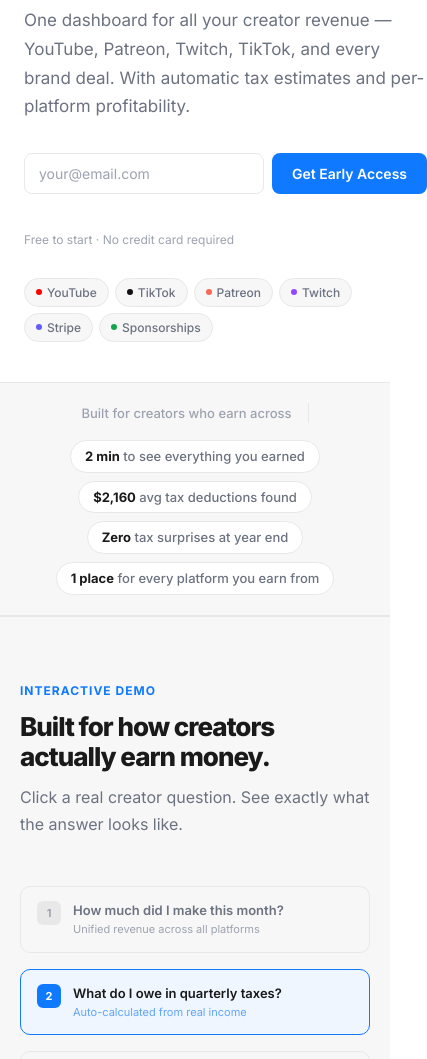
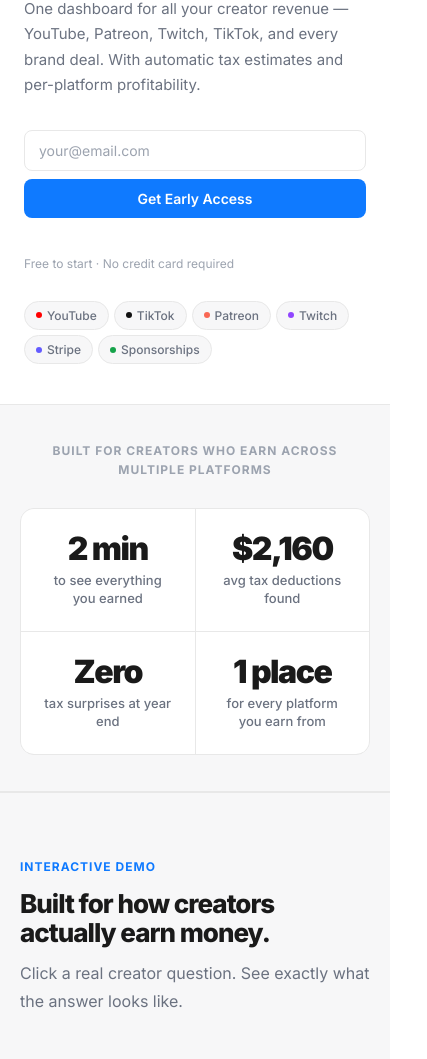
Before and after one commit to krschua626-ops/CreatorLedger-Demo, a plain HTML site: page index.html in a window 390 px wide. Shown: the part 265-1324 px from the top of the page, 427 px wide, since content can reach past the window. Drawn offline with Linux system fonts and the light colour scheme.

Commit message:
Fix mobile overflow, boost social proof stats, and add demo deep-links
- Fix mobile hero: h1 scales down to clamp(28px,8vw,36px), hero-form
  stacks vertically, nav-ghost hidden, overflow-x contained — zero
  overflow elements at 390px viewport
- Social proof bar: redesigned from pill strip into a prominent 4-stat
  Notion-style grid with large numbers (32px bold) and descriptions
  2×2 on mobile, 4-column on desktop
- Feature cards: "See it in action" now deep-links to the correct demo
  scenario (Revenue→0, Tax→1, Profitability→2, Sponsorships→3) via
  new goToScene() helper that scrolls then activates the right panel

Co-Authored-By: Claude Sonnet 4.6 <noreply@anthropic.com>

```diff
--- a/index.html
+++ b/index.html
@@ -114,12 +114,13 @@
     .fb-sub.green { color: var(--green); }
 
     /* SOCIAL PROOF */
-    #social { border-top: 1px solid var(--border); border-bottom: 1px solid var(--border); background: var(--bg-2); padding: 20px 40px; display: flex; align-items: center; justify-content: center; gap: 16px; flex-wrap: wrap; }
-    #social p { font-size: 13px; color: var(--text-3); font-weight: 500; white-space: nowrap; }
-    .social-divider { width: 1px; height: 20px; background: var(--border); }
-    .stat-pills { display: flex; gap: 8px; flex-wrap: wrap; justify-content: center; }
-    .stat-pill { background: #fff; border: 1px solid var(--border); border-radius: 100px; padding: 5px 14px; font-size: 13px; color: var(--text-2); font-weight: 500; }
-    .stat-pill strong { color: var(--text); font-weight: 700; }
+    #social { border-top: 1px solid var(--border); border-bottom: 1px solid var(--border); background: var(--bg-2); padding: 44px 40px; }
+    .social-inner { max-width: 960px; margin: 0 auto; text-align: center; }
+    .social-lead { font-size: 12px; color: var(--text-3); font-weight: 700; text-transform: uppercase; letter-spacing: 1px; margin-bottom: 28px; }
+    .stat-pills { display: grid; grid-template-columns: repeat(4,1fr); gap: 1px; background: var(--border); border: 1px solid var(--border); border-radius: 14px; overflow: hidden; }
+    .stat-pill { background: #fff; padding: 24px 20px; text-align: center; }
+    .stat-pill strong { display: block; font-size: 32px; font-weight: 900; color: var(--text); letter-spacing: -1.5px; line-height: 1; margin-bottom: 6px; }
+    .stat-pill span { display: block; font-size: 13px; color: var(--text-2); font-weight: 500; line-height: 1.4; }
 
     /* SHARED SECTION */
     section { padding: 96px 40px; }
@@ -294,12 +295,22 @@
       .p-cards { grid-template-columns: repeat(2,1fr); }
     }
     @media (max-width: 640px) {
+      body { overflow-x: hidden; }
       section { padding: 64px 20px; }
-      nav { padding: 0 20px; }
+      nav { padding: 0 16px; }
       .nav-links { display: none; }
+      .nav-ghost { display: none; }
+      .nav-cta { font-size: 13px; padding: 7px 13px; white-space: nowrap; }
+      h1 { font-size: clamp(28px, 8vw, 36px); letter-spacing: -0.5px; word-break: break-word; }
+      .hero-sub { font-size: 15px; }
+      .hero-form { flex-direction: column; }
+      .hero-btn { width: 100%; text-align: center; }
+      .platform-pills { gap: 5px; }
       .waitlist-card { padding: 28px 20px; }
       footer { padding: 20px; }
       .demo-scenarios { grid-template-columns: 1fr; }
+      #social { padding: 36px 20px; }
+      .stat-pills { grid-template-columns: repeat(2,1fr); }
     }
   </style>
 </head>
@@ -383,13 +394,14 @@
 </section>
 
 <div id="social">
-  <p>Built for creators who earn across</p>
-  <div class="social-divider"></div>
-  <div class="stat-pills">
-    <div class="stat-pill"><strong>2 min</strong> to see everything you earned</div>
-    <div class="stat-pill"><strong>$2,160</strong> avg tax deductions found</div>
-    <div class="stat-pill"><strong>Zero</strong> tax surprises at year end</div>
-    <div class="stat-pill"><strong>1 place</strong> for every platform you earn from</div>
+  <div class="social-inner">
+    <p class="social-lead">Built for creators who earn across multiple platforms</p>
+    <div class="stat-pills">
+      <div class="stat-pill"><strong>2 min</strong><span>to see everything you earned</span></div>
+      <div class="stat-pill"><strong>$2,160</strong><span>avg tax deductions found</span></div>
+      <div class="stat-pill"><strong>Zero</strong><span>tax surprises at year end</span></div>
+      <div class="stat-pill"><strong>1 place</strong><span>for every platform you earn from</span></div>
+    </div>
   </div>
 </div>
 
@@ -469,10 +481,10 @@
     <h2 class="section-title fade-up">Everything you need.<br>Nothing you don't.</h2>
     <p class="section-sub fade-up">Purpose-built for the creator workflow — not retrofitted from software designed for law firms.</p>
     <div class="feat-grid">
-      <div class="feat-card fade-up"><div class="feat-icon-wrap" style="background:#EFF6FF">📊</div><div class="feat-title">Unified Revenue Dashboard</div><div class="feat-desc">Every platform. Every payout. One screen. See your total income across YouTube, Patreon, Twitch, TikTok, and sponsorships with historical trends and month-over-month comparisons.</div><a class="feat-link" href="#demo">See it in action →</a></div>
-      <div class="feat-card fade-up" style="transition-delay:.05s"><div class="feat-icon-wrap" style="background:#FFFBEB">🧾</div><div class="feat-title">Tax Intelligence</div><div class="feat-desc">Auto-calculated quarterly estimated taxes from real income data — and it finds every deduction you're entitled to claim. No more guessing what you'll owe at year end.</div><a class="feat-link" href="#demo">See it in action →</a></div>
-      <div class="feat-card fade-up" style="transition-delay:.1s"><div class="feat-icon-wrap" style="background:#F0FDF4">📈</div><div class="feat-title">Platform Profitability</div><div class="feat-desc">Gross revenue is vanity. Net profit is sanity. See what each platform earns after fees and costs — stop optimizing for views and start optimizing for what actually pays.</div><a class="feat-link" href="#demo">See it in action →</a></div>
-      <div class="feat-card fade-up" style="transition-delay:.15s"><div class="feat-icon-wrap" style="background:#F5F3FF">🤝</div><div class="feat-title">Sponsorship Tracker</div><div class="feat-desc">59% of creator revenue is brand deals — yet most creators track them in a notes app. Log deals, set payment terms, generate invoices, and get automatic overdue reminders.</div><a class="feat-link" href="#demo">See it in action →</a></div>
+      <div class="feat-card fade-up"><div class="feat-icon-wrap" style="background:#EFF6FF">📊</div><div class="feat-title">Unified Revenue Dashboard</div><div class="feat-desc">Every platform. Every payout. One screen. See your total income across YouTube, Patreon, Twitch, TikTok, and sponsorships with historical trends and month-over-month comparisons.</div><a class="feat-link" href="#demo" onclick="goToScene(0);return false;">See it in action →</a></div>
+      <div class="feat-card fade-up" style="transition-delay:.05s"><div class="feat-icon-wrap" style="background:#FFFBEB">🧾</div><div class="feat-title">Tax Intelligence</div><div class="feat-desc">Auto-calculated quarterly estimated taxes from real income data — and it finds every deduction you're entitled to claim. No more guessing what you'll owe at year end.</div><a class="feat-link" href="#demo" onclick="goToScene(1);return false;">See it in action →</a></div>
+      <div class="feat-card fade-up" style="transition-delay:.1s"><div class="feat-icon-wrap" style="background:#F0FDF4">📈</div><div class="feat-title">Platform Profitability</div><div class="feat-desc">Gross revenue is vanity. Net profit is sanity. See what each platform earns after fees and costs — stop optimizing for views and start optimizing for what actually pays.</div><a class="feat-link" href="#demo" onclick="goToScene(2);return false;">See it in action →</a></div>
+      <div class="feat-card fade-up" style="transition-delay:.15s"><div class="feat-icon-wrap" style="background:#F5F3FF">🤝</div><div class="feat-title">Sponsorship Tracker</div><div class="feat-desc">59% of creator revenue is brand deals — yet most creators track them in a notes app. Log deals, set payment terms, generate invoices, and get automatic overdue reminders.</div><a class="feat-link" href="#demo" onclick="goToScene(3);return false;">See it in action →</a></div>
     </div>
   </div>
 </section>
@@ -572,6 +584,14 @@
 
 <script>
   const urls = ['app.creatorledger.com/dashboard','app.creatorledger.com/tax','app.creatorledger.com/profitability','app.creatorledger.com/sponsorships'];
+  function goToScene(idx) {
+    document.getElementById('demo').scrollIntoView({ behavior: 'smooth', block: 'start' });
+    userDid = true; clearInterval(autoTimer);
+    setTimeout(function() {
+      var btns = document.querySelectorAll('.scenario-btn');
+      showScenario(idx, btns[idx]);
+    }, 450);
+  }
   function showScenario(idx, btn) {
     document.querySelectorAll('.scenario-btn').forEach(b => b.classList.remove('active'));
     document.querySelectorAll('.demo-panel').forEach(p => p.classList.remove('active'));
```
